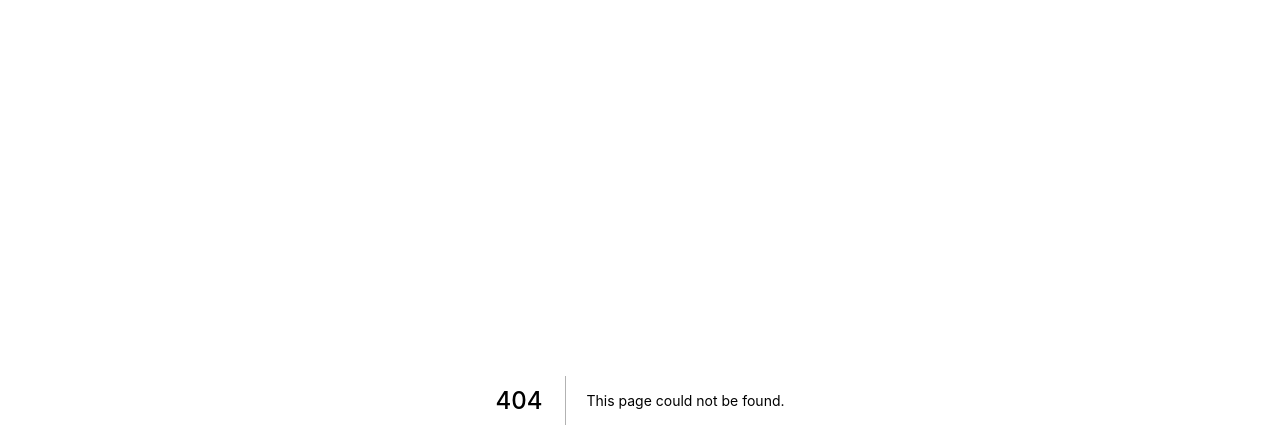
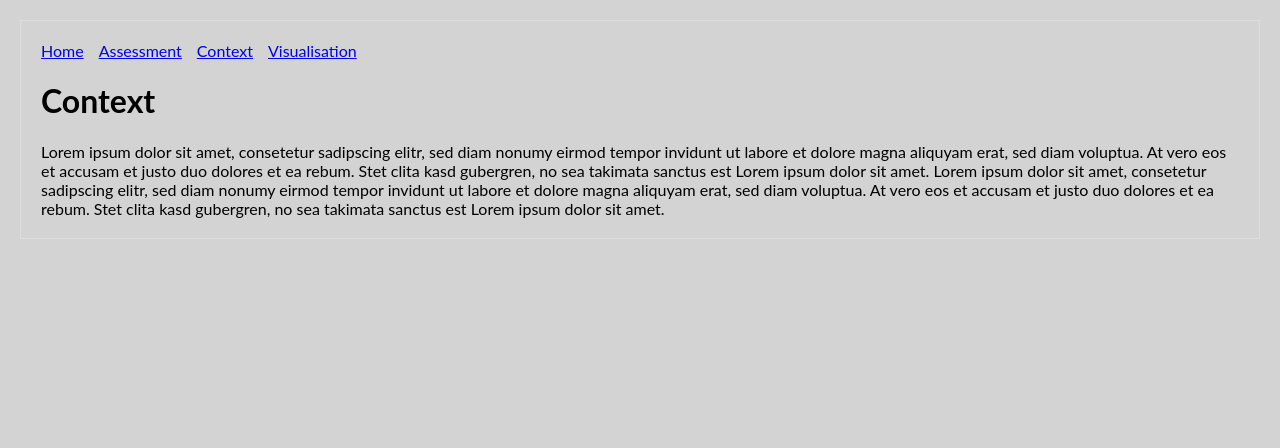
Before and after one commit to matzekFloyd/VisOnboarding, a Next.js app: page /context in a window 1280 px wide. Before the commit this address had no page. Shown: the top 448 px of the page. Built offline with nearby package versions, Linux system fonts and the light colour scheme.

Commit message:
adds /context route

```diff
--- a/constants.js
+++ b/constants.js
@@ -7,6 +7,7 @@ function sanitizeUrl(url) {
 export const URL = {
     home: sanitizeUrl("/"),
     assessment: sanitizeUrl("/assessment"),
+    context: sanitizeUrl("/context"),
     onboarding: {
         basic: sanitizeUrl("/onboarding/basic"),
         advanced: sanitizeUrl("/onboarding/advanced"),
--- a/next.config.js
+++ b/next.config.js
@@ -3,6 +3,7 @@ const BASE_URI = "/vis";
 const ROUTES = {
     '/': {page: '/'},
     '/assessment': {page: '/assessment'},
+    '/context': {page: '/context'},
     '/onboarding/basic': {page: '/onboarding/basic'},
     '/onboarding/advanced': {page: '/onboarding/advanced'},
     '/onboarding/proficient': {page: '/onboarding/proficient'},
--- /dev/null
+++ b/pages/context.js
@@ -0,0 +1,27 @@
+import React, {PureComponent} from 'react';
+import "../src/css/main.scss"
+import Layout from '../src/ui/Layout';
+
+export default class Context extends PureComponent {
+
+    constructor(props, context) {
+        super(props, context);
+    }
+
+    render() {
+        return (
+            <Layout>
+                <h1>Context</h1>
+                <div>
+                    Lorem ipsum dolor sit amet, consetetur sadipscing elitr, sed diam nonumy eirmod tempor invidunt ut
+                    labore et dolore magna aliquyam erat, sed diam voluptua. At vero eos et accusam et justo duo dolores
+                    et ea rebum. Stet clita kasd gubergren, no sea takimata sanctus est Lorem ipsum dolor sit amet.
+                    Lorem ipsum dolor sit amet, consetetur sadipscing elitr, sed diam nonumy eirmod tempor invidunt ut
+                    labore et dolore magna aliquyam erat, sed diam voluptua. At vero eos et accusam et justo duo dolores
+                    et ea rebum. Stet clita kasd gubergren, no sea takimata sanctus est Lorem ipsum dolor sit amet.
+                </div>
+            </Layout>
+        );
+    }
+
+}
--- a/src/ui/Header.js
+++ b/src/ui/Header.js
@@ -6,6 +6,7 @@ const Header = () => (
     <div>
         <a className={"nav"} href={URL.home}>Home</a>
         <a className={"nav"} href={URL.assessment}>Assessment</a>
+        <a className={"nav"} href={URL.context}>Context</a>
         <a className={"nav"} href={URL.visualisation}>Visualisation</a>
     </div>
 );
```
